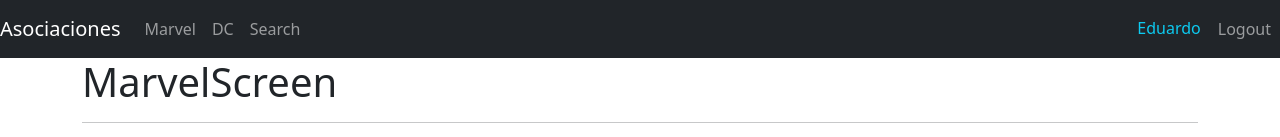
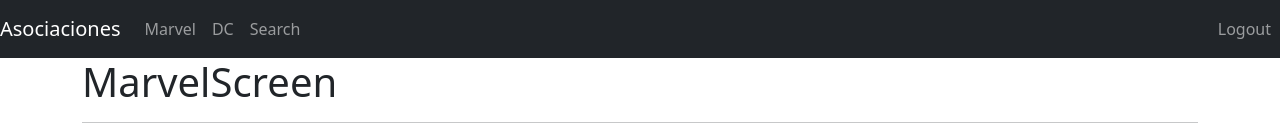
Before and after one commit to ewa1do/React-Course, a React (Vite) app in the folder heroes-app/: page / in a window 1280 px wide. Shown: the top 137 px of the page. Built offline with nearby package versions, Linux system fonts and the light colour scheme.

Commit message:
Proveer estado global de la aplicacion

```diff
--- a/heroes-app/src/HeroesApp.jsx
+++ b/heroes-app/src/HeroesApp.jsx
@@ -1,9 +1,28 @@
-import React from 'react';
+import React, { useReducer } from 'react';
+import { AuthContext } from './auth/authContext';
+import authReducer from './auth/authReducer';
 
 import AppRouter from './routers/AppRouter';
 
+const init = () => {
+  return (
+    JSON.parse(localStorage.getItem('user')) || { logged: false }
+  );
+};
+
 const HeroesApp = () => {
-  return <AppRouter />;
+  const [user, dispatch] = useReducer(authReducer, {}, init);
+
+  return (
+    <AuthContext.Provider
+      value={{
+        user,
+        dispatch,
+      }}
+    >
+      <AppRouter />
+    </AuthContext.Provider>
+  );
 };
 
 export default HeroesApp;
--- a/heroes-app/src/components/UI/Navbar.jsx
+++ b/heroes-app/src/components/UI/Navbar.jsx
@@ -1,7 +1,11 @@
-import React from 'react';
+import React, { useContext } from 'react';
 import { Link, NavLink, useNavigate } from 'react-router-dom';
 
+import { AuthContext } from '../../auth/authContext';
+
 export const Navbar = () => {
+  const { user } = useContext(AuthContext);
+
   const navigate = useNavigate();
 
   const handleLogout = () => {
@@ -53,7 +57,7 @@ export const Navbar = () => {
       <div className='navbar-collapse collapse w-100 order-3 dual-collapse2 d-flex justify-content-end'>
         <ul className='navbar-nav ml-auto'>
           <span className='nav-item nav-link text-info'>
-            Eduardo
+            {user.name}
           </span>
 
           <button
```
